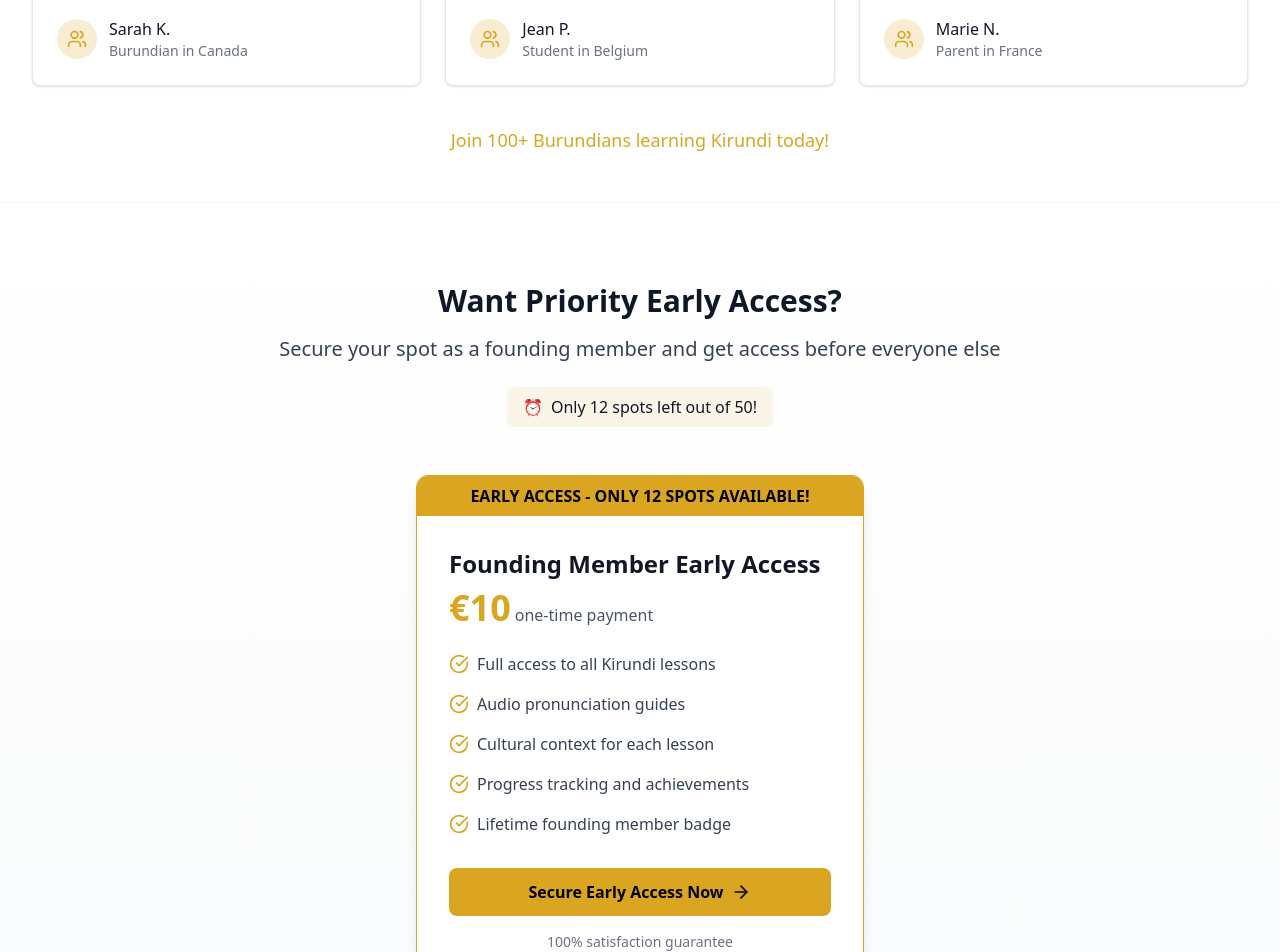
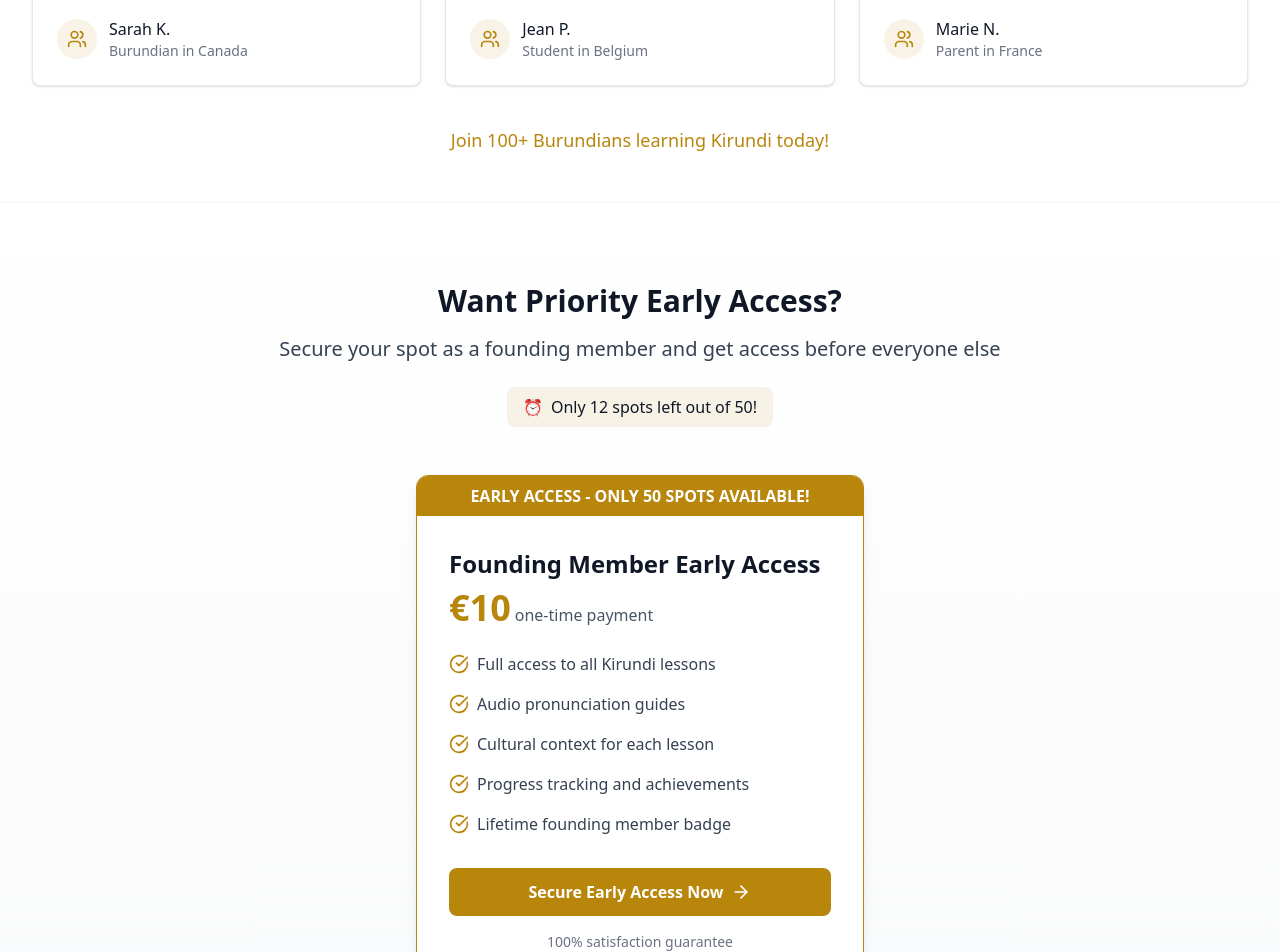
Before and after one commit to lionel-k/lionel-k.github.io, a React (Vite) app in the folder app/: page / in a window 1280 px wide. Shown: the part 1240-2192 px from the top of the page. Built offline with nearby package versions, Linux system fonts and the light colour scheme.

Commit message:
Define color variables for consistent use in UI components

```diff
--- a/app/src/pages/Home.tsx
+++ b/app/src/pages/Home.tsx
@@ -17,6 +17,11 @@ const Home = () => {
   const [email, setEmail] = useState("");
   const [spotsLeft, setSpotsLeft] = useState(12);
   const [showCountdown, setShowCountdown] = useState(true);
+
+  // Define color variables for consistent use
+  const goldBright = "#DAA520"; // Original gold for dark backgrounds
+  const goldMuted = "#B8860B"; // Darker gold for white backgrounds
+  const goldLight = "#F0E68C"; // Lighter gold for specific accents
 
   const benefits = [
     "Young adults in the diaspora who want to reconnect",
@@ -235,8 +240,8 @@ const Home = () => {
                 way—this app is perfect for reconnecting with my roots!"
               </p>
               <div className="flex items-center">
-                <div className="w-10 h-10 rounded-full bg-[#DAA520]/20 flex items-center justify-center">
-                  <Users className="w-5 h-5 text-[#DAA520]" />
+                <div className="w-10 h-10 rounded-full bg-[#B8860B]/10 flex items-center justify-center">
+                  <Users className="w-5 h-5 text-[#B8860B]" />
                 </div>
                 <div className="ml-3">
                   <p className="text-gray-900 font-medium">Sarah K.</p>
@@ -251,8 +256,8 @@ const Home = () => {
                 learning phrases I can actually use when visiting family."
               </p>
               <div className="flex items-center">
-                <div className="w-10 h-10 rounded-full bg-[#DAA520]/20 flex items-center justify-center">
-                  <Users className="w-5 h-5 text-[#DAA520]" />
+                <div className="w-10 h-10 rounded-full bg-[#B8860B]/10 flex items-center justify-center">
+                  <Users className="w-5 h-5 text-[#B8860B]" />
                 </div>
                 <div className="ml-3">
                   <p className="text-gray-900 font-medium">Jean P.</p>
@@ -267,8 +272,8 @@ const Home = () => {
                 connect with their heritage and communicate with grandparents."
               </p>
               <div className="flex items-center">
-                <div className="w-10 h-10 rounded-full bg-[#DAA520]/20 flex items-center justify-center">
-                  <Users className="w-5 h-5 text-[#DAA520]" />
+                <div className="w-10 h-10 rounded-full bg-[#B8860B]/10 flex items-center justify-center">
+                  <Users className="w-5 h-5 text-[#B8860B]" />
                 </div>
                 <div className="ml-3">
                   <p className="text-gray-900 font-medium">Marie N.</p>
@@ -279,7 +284,7 @@ const Home = () => {
           </div>
 
           <div className="mt-10 text-center">
-            <p className="text-[#DAA520] font-medium text-lg">
+            <p className="text-[#B8860B] font-medium text-lg">
               Join 100+ Burundians learning Kirundi today!
             </p>
           </div>
@@ -299,8 +304,8 @@ const Home = () => {
             </p>
             {showCountdown && (
               <div className="mb-6">
-                <div className="inline-flex items-center bg-[#DAA520]/10 px-4 py-2 rounded-lg">
-                  <span className="text-[#DAA520] font-bold mr-2">⏰</span>
+                <div className="inline-flex items-center bg-[#B8860B]/10 px-4 py-2 rounded-lg">
+                  <span className="text-[#B8860B] font-bold mr-2">⏰</span>
                   <span className="text-gray-900 font-medium">
                     Only {spotsLeft} spots left out of {totalSpots}!
                   </span>
@@ -309,45 +314,45 @@ const Home = () => {
             )}
           </div>
 
-          <div className="max-w-md mx-auto bg-white rounded-xl overflow-hidden border border-[#DAA520] shadow-lg">
-            <div className="bg-[#DAA520] text-black text-center py-2 font-bold">
-              EARLY ACCESS - ONLY {spotsLeft} SPOTS AVAILABLE!
+          <div className="max-w-md mx-auto bg-white rounded-xl overflow-hidden border border-[#B8860B] shadow-lg">
+            <div className="bg-[#B8860B] text-white text-center py-2 font-bold">
+              EARLY ACCESS - ONLY {totalSpots} SPOTS AVAILABLE!
             </div>
             <div className="p-8">
               <h3 className="text-2xl font-bold text-gray-900 mb-2">
                 Founding Member Early Access
               </h3>
               <div className="flex items-baseline mb-6">
-                <span className="text-4xl font-bold text-[#DAA520]">€10</span>
+                <span className="text-4xl font-bold text-[#B8860B]">€10</span>
                 <span className="text-gray-600 ml-1">one-time payment</span>
               </div>
               <ul className="space-y-4 mb-8">
                 <li className="flex items-center">
-                  <CheckCircle className="w-5 h-5 text-[#DAA520] mr-2" />
+                  <CheckCircle className="w-5 h-5 text-[#B8860B] mr-2" />
                   <span className="text-gray-700">
                     Full access to all Kirundi lessons
                   </span>
                 </li>
                 <li className="flex items-center">
-                  <CheckCircle className="w-5 h-5 text-[#DAA520] mr-2" />
+                  <CheckCircle className="w-5 h-5 text-[#B8860B] mr-2" />
                   <span className="text-gray-700">
                     Audio pronunciation guides
                   </span>
                 </li>
                 <li className="flex items-center">
-                  <CheckCircle className="w-5 h-5 text-[#DAA520] mr-2" />
+                  <CheckCircle className="w-5 h-5 text-[#B8860B] mr-2" />
                   <span className="text-gray-700">
                     Cultural context for each lesson
                   </span>
                 </li>
                 <li className="flex items-center">
-                  <CheckCircle className="w-5 h-5 text-[#DAA520] mr-2" />
+                  <CheckCircle className="w-5 h-5 text-[#B8860B] mr-2" />
                   <span className="text-gray-700">
                     Progress tracking and achievements
                   </span>
                 </li>
                 <li className="flex items-center">
-                  <CheckCircle className="w-5 h-5 text-[#DAA520] mr-2" />
+                  <CheckCircle className="w-5 h-5 text-[#B8860B] mr-2" />
                   <span className="text-gray-700">
                     Lifetime founding member badge
                   </span>
@@ -355,7 +360,7 @@ const Home = () => {
               </ul>
               <button
                 onClick={() => navigate("/payment")}
-                className="w-full py-3 bg-[#DAA520] text-black rounded-lg hover:bg-[#B8860B] transition-colors font-semibold flex items-center justify-center"
+                className="w-full py-3 bg-[#B8860B] text-white rounded-lg hover:bg-[#8B6914] transition-colors font-semibold flex items-center justify-center"
               >
                 Secure Early Access Now <ArrowRight className="ml-2 w-5 h-5" />
               </button>
@@ -366,7 +371,7 @@ const Home = () => {
           </div>
 
           <div className="mt-8 text-center">
-            <p className="text-[#DAA520] font-medium">
+            <p className="text-[#B8860B] font-medium">
               ⚡ People are requesting early access fast! Don't miss your chance
               to be a founding member.
             </p>
@@ -395,7 +400,7 @@ const Home = () => {
               >
                 <h3 className="text-xl font-medium text-gray-900 mb-3 flex items-center">
                   {faq.question}
-                  <ChevronDown className="w-5 h-5 text-[#DAA520] ml-auto" />
+                  <ChevronDown className="w-5 h-5 text-[#B8860B] ml-auto" />
                 </h3>
                 <p className="text-gray-600">{faq.answer}</p>
               </div>
@@ -408,7 +413,7 @@ const Home = () => {
             </p>
             <a
               href="mailto:hello@lingu.africa"
-              className="px-6 py-3 bg-transparent border border-[#DAA520] text-[#DAA520] rounded-lg hover:bg-[#DAA520]/10 transition-colors font-medium inline-flex items-center"
+              className="px-6 py-3 bg-transparent border border-[#B8860B] text-[#B8860B] rounded-lg hover:bg-[#B8860B]/10 transition-colors font-medium inline-flex items-center"
             >
               <Mail className="w-5 h-5 mr-2" />
               hello@lingu.africa
@@ -461,7 +466,7 @@ const Home = () => {
           <div className="flex flex-col md:flex-row justify-between items-center gap-8">
             <div className="max-w-md">
               <div className="flex items-center mb-4">
-                <GraduationCap className="w-8 h-8 text-[#DAA520]" />
+                <GraduationCap className="w-8 h-8 text-[#B8860B]" />
                 <span className="ml-2 text-xl font-bold text-gray-900">
                   Lingu Africa
                 </span>
@@ -479,16 +484,16 @@ const Home = () => {
               <div className="flex items-center gap-4">
                 <a
                   href="https://x.com/lionelkubwimana"
-                  className="text-gray-600 hover:text-[#DAA520] transition-colors flex items-center"
+                  className="text-gray-600 hover:text-[#B8860B] transition-colors flex items-center"
                 >
-                  <ExternalLink className="w-5 h-5 mr-2 text-[#DAA520]" />
+                  <ExternalLink className="w-5 h-5 mr-2 text-[#B8860B]" />
                   Twitter
                 </a>
                 <a
                   href="https://www.instagram.com/lingu.africa"
-                  className="text-gray-600 hover:text-[#DAA520] transition-colors flex items-center"
+                  className="text-gray-600 hover:text-[#B8860B] transition-colors flex items-center"
                 >
-                  <ExternalLink className="w-5 h-5 mr-2 text-[#DAA520]" />
+                  <ExternalLink className="w-5 h-5 mr-2 text-[#B8860B]" />
                   Instagram
                 </a>
               </div>
```
